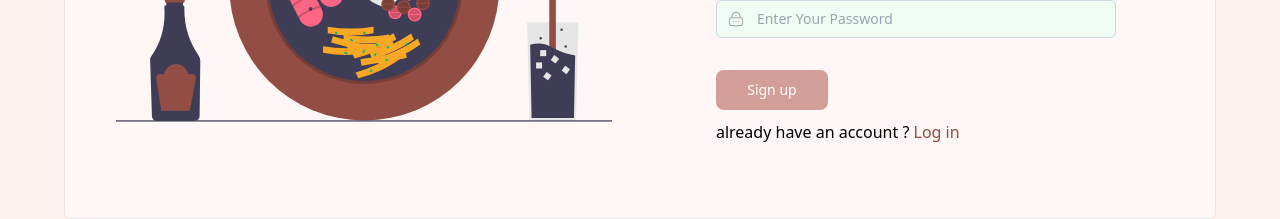
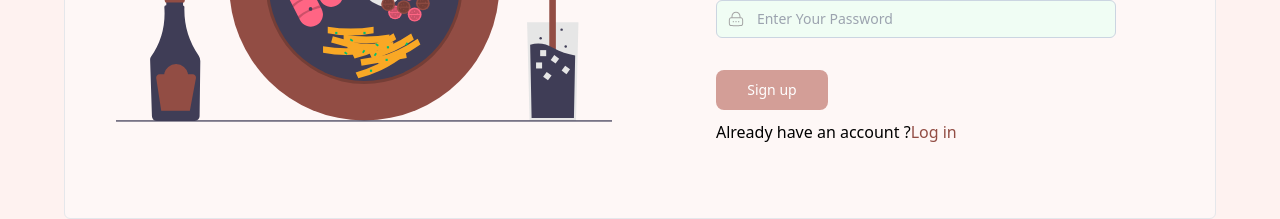
Before and after one commit to datotchkadua/perfect-recipe, a React (Vite) app in the folder client/: page /register in a window 1280 px wide. Shown: the part 437-656 px from the top of the page. Built offline with nearby package versions, Linux system fonts and the light colour scheme.

Commit message:
add ButtonWithLink component

```diff
--- /dev/null
+++ b/client/src/components/ButtonWithLink.jsx
@@ -0,0 +1,27 @@
+import { Link } from "react-router-dom";
+import Button from "./Button";
+
+const ButtonWithLink = ({
+  isButtonDisabled,
+  btnType,
+  paragraphText,
+  spanText,
+  redirectPath,
+  btnText,
+}) => {
+  return (
+    <>
+      <div className="mt-8">
+        <Button type={btnType} btnText={btnText} disabled={isButtonDisabled} />
+        <p className="mt-2.5">
+          {paragraphText}
+          <Link to={redirectPath}>
+            <span className="text-[#924d44] ">{spanText}</span>
+          </Link>
+        </p>
+      </div>
+    </>
+  );
+};
+
+export default ButtonWithLink;
--- a/client/src/pages/LoginPage.jsx
+++ b/client/src/pages/LoginPage.jsx
@@ -1,15 +1,15 @@
-import { Link, useNavigate } from "react-router-dom";
+import { useNavigate } from "react-router-dom";
 import { useDispatch } from "react-redux";
 import { useForm } from "react-hook-form";
 import { yupResolver } from "@hookform/resolvers/yup";
 import { loginSchema } from "../schemas";
 import { login } from "../features/userSlice";
-import Button from "../components/Button";
 import bgImage from "../assets/donut-login.svg";
 import { loginInputData } from "../utils/inputsData";
 import handleFormSubmit from "../utils/handleFormSubmit";
 import Form from "../components/Form";
 import ImageDiv from "../components/ImageDiv";
+import ButtonWithLink from "../components/ButtonWithLink";
 
 const LoginPage = () => {
   const {
@@ -53,20 +53,14 @@ const LoginPage = () => {
           errors={errors}
           inputsData={loginInputData}
         >
-          <div className="mt-8">
-            <Button
-              type="submit"
-              btnText="Log in"
-              disabled={!isDirty || isSubmitting}
-            />
-
-            <p className="mt-2.5">
-              Don&apos;t Have an Account ?
-              <Link to="/register">
-                <span className="text-[#924d44] ">Register</span>
-              </Link>
-            </p>
-          </div>
+          <ButtonWithLink
+            isButtonDisabled={!isDirty || isSubmitting}
+            btnType="submit"
+            paragraphText="Don't Have an Account ?"
+            spanText="Register"
+            redirectPath="/register"
+            btnText="Login"
+          />
         </Form>
       </div>
     </section>
@@ -74,11 +68,3 @@ const LoginPage = () => {
 };
 
 export default LoginPage;
-
-{
-  /* <Button
-          type="submit"
-          btnText="Log in"
-          onClick={() => console.log("click login")}
-        /> */
-}
--- a/client/src/pages/SignupPage.jsx
+++ b/client/src/pages/SignupPage.jsx
@@ -1,13 +1,13 @@
-import { Link, useNavigate } from "react-router-dom";
+import { useNavigate } from "react-router-dom";
 import { useForm } from "react-hook-form";
 import { yupResolver } from "@hookform/resolvers/yup";
 import { registrationSchema } from "../schemas";
-import Button from "../components/Button";
 import Form from "../components/Form";
 import bgImage from "../assets/registration-bg.svg";
 import handleFormSubmit from "../utils/handleFormSubmit";
 import { registrationInputData } from "../utils/inputsData";
 import ImageDiv from "../components/ImageDiv";
+import ButtonWithLink from "../components/ButtonWithLink";
 
 const SignupPage = () => {
   const {
@@ -51,20 +51,14 @@ const SignupPage = () => {
           errors={errors}
           inputsData={registrationInputData}
         >
-          <div className="mt-8">
-            <Button
-              type="submit"
-              btnText="Sign up"
-              disabled={!isDirty || isSubmitting}
-            />
-
-            <p className="mt-2.5">
-              already have an account ?
-              <Link to="/login">
-                <span className="text-[#924d44] "> Log in</span>
-              </Link>
-            </p>
-          </div>
+          <ButtonWithLink
+            isButtonDisabled={!isDirty || isSubmitting}
+            btnType="submit"
+            paragraphText="Already have an account ?"
+            spanText="Log in"
+            redirectPath="/login"
+            btnText="Sign up"
+          />
         </Form>
       </div>
     </section>
```
